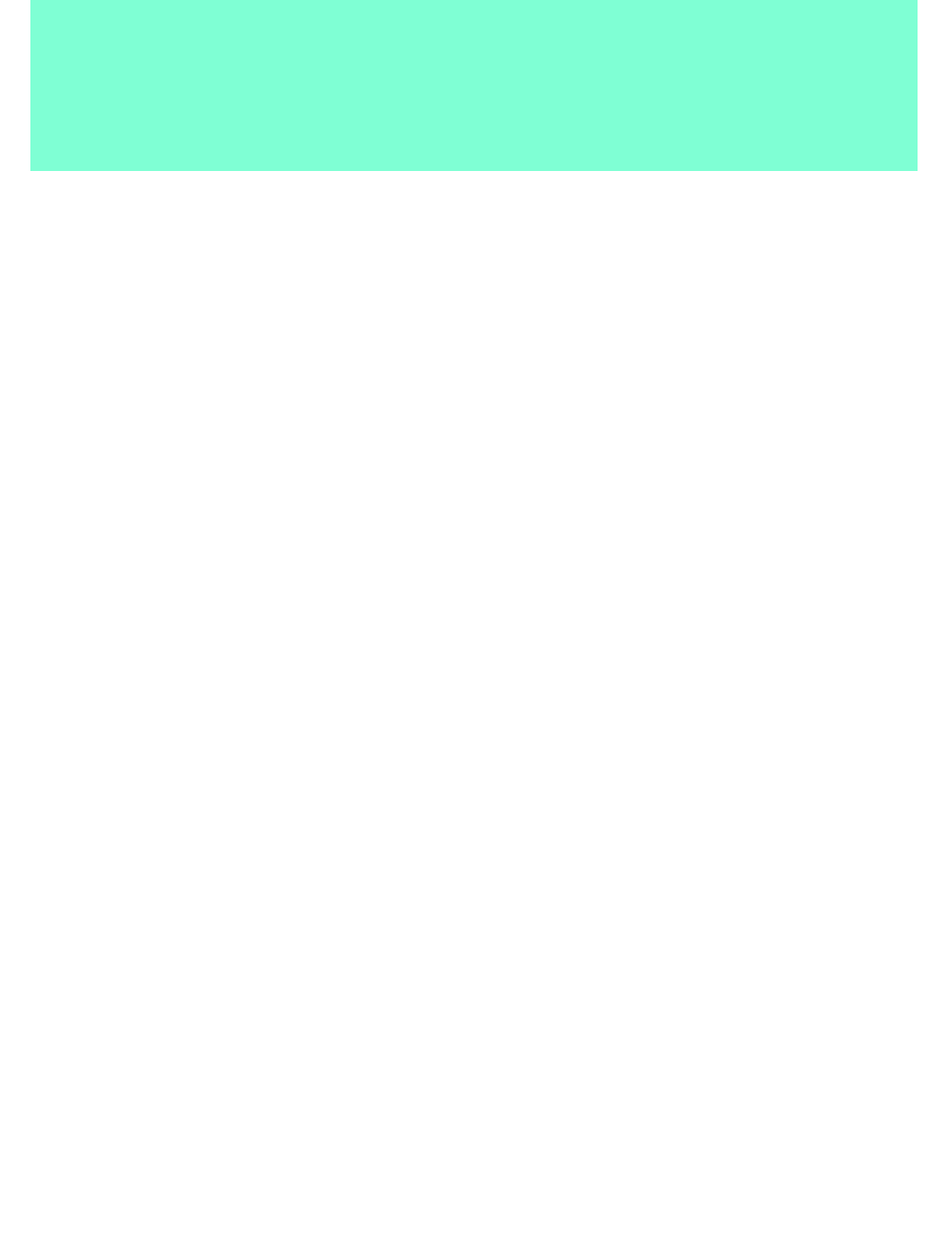
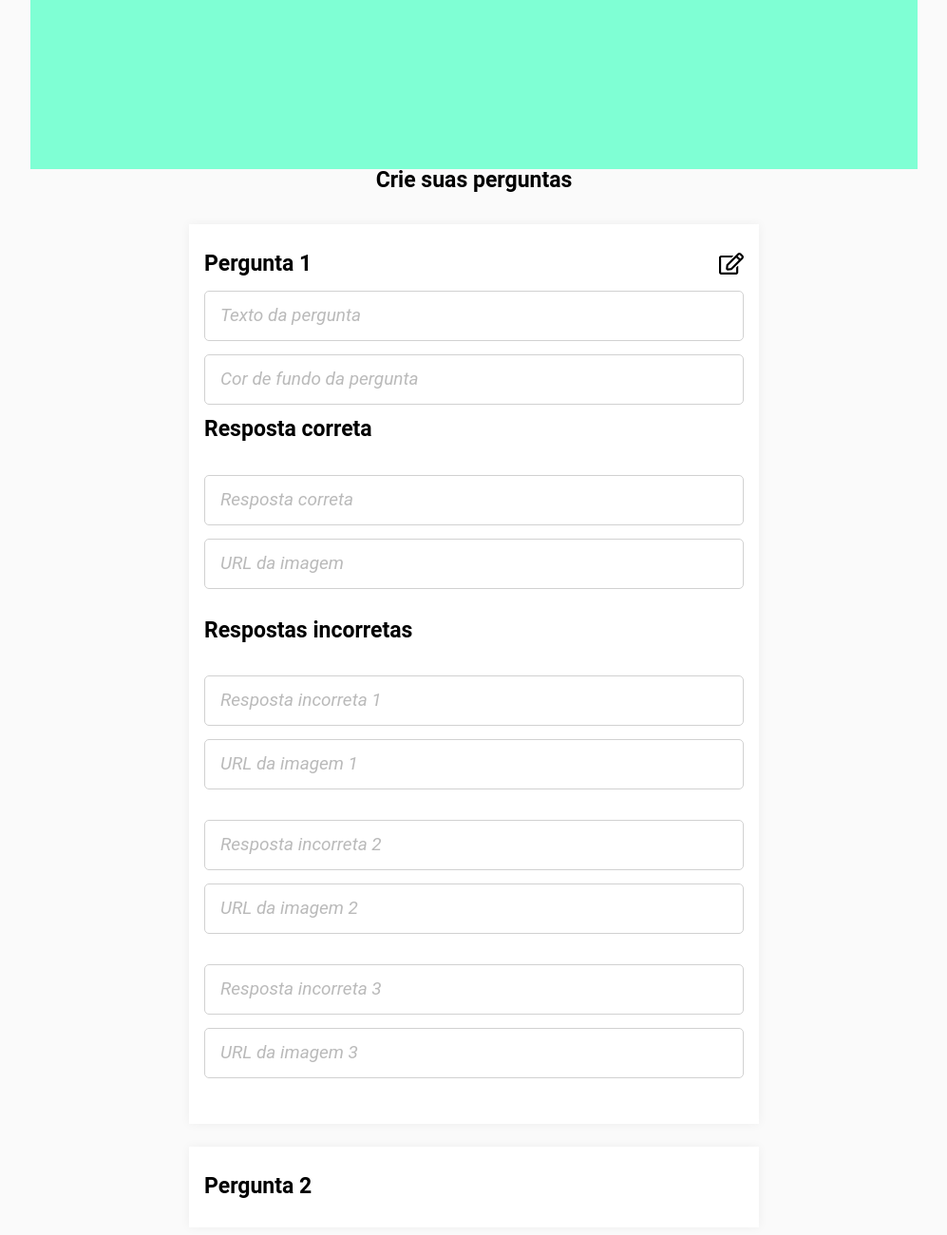
Before and after one commit to levymc/projeto6-buzzquizz, a plain HTML site: page index.html in a window 1280 px wide. Shown: the part 1176-2476 px from the top of the page at 95% size, without its empty margins (141-1138 px from the left). Before the commit the page ends 1356 px from the top, so only its background shows below. Drawn offline with nearby package versions, Linux system fonts and the light colour scheme.

Commit message:
perguntas criacao: html e estilo

```diff
--- a/index.html
+++ b/index.html
@@ -36,9 +36,79 @@
             </div>
         </div>
 
-        <script type="module" src="https://unpkg.com/ionicons@5.5.2/dist/ionicons/ionicons.esm.js"></script>
-        <script src="https://cdn.jsdelivr.net/npm/axios/dist/axios.min.js"></script>
-        <script src="./script.js"></script>
+        <div class="tela3">
+            <div class="criacao-infos">
+            </div>
+            <div class="criacao-perguntas">
+                <h3>Crie suas perguntas</h3>
+                <div class="tela-preencher-perguntas">
+                    <div class="pergunta expandida">
+                        <div class="nome-pergunta" onclick="expandirPergunta()">
+                            <h3>Pergunta 1</h3>
+                            <img src="./img/editarpergunta.svg" alt="editar pergunta">
+                        </div>
+
+                        <div class="conteudo-pergunta">
+                            <input type="text" id="titulo" placeholder="Texto da pergunta">
+                            <input type="text" id="cor" placeholder="Cor de fundo da pergunta">
+
+                            <h3>Resposta correta</h3>
+
+                            <input type="text" id="resposta-correta" placeholder="Resposta correta">
+                            <input type="url" id="link-correta" placeholder="URL da imagem">
+
+                            <h3>Respostas incorretas</h3>
+
+                            <input type="text" id="resposta1" placeholder="Resposta incorreta 1">
+                            <input type="url" id="link1" placeholder="URL da imagem 1">
+
+                            <input type="text" id="resposta2" placeholder="Resposta incorreta 2">
+                            <input type="url" id="link2" placeholder="URL da imagem 2">
+
+                            <input type="text" id="resposta3" placeholder="Resposta incorreta 3">
+                            <input type="url" id="link3" placeholder="URL da imagem 3">
+                        </div>
+                    </div>
+
+                    <div class="pergunta escondida">
+                        <div class="nome-pergunta" onclick="expandirPergunta()">
+                            <h3>Pergunta 2</h3>
+                            <img src="./img/editarpergunta.svg" alt="editar pergunta">
+                        </div>
+
+                        <div class="conteudo-pergunta">
+                            <input type="text" id="titulo" placeholder="Texto da pergunta">
+                            <input type="text" id="cor" placeholder="Cor de fundo da pergunta">
+
+                            <h3>Resposta correta</h3>
+
+                            <input type="text" id="resposta-correta" placeholder="Resposta correta">
+                            <input type="url" id="link-correta" placeholder="URL da imagem">
+
+                            <h3>Respostas incorretas</h3>
+
+                            <input type="text" id="resposta1" placeholder="Resposta incorreta 1">
+                            <input type="url" id="link1" placeholder="URL da imagem 1">
+
+                            <input type="text" id="resposta2" placeholder="Resposta incorreta 2">
+                            <input type="url" id="link2" placeholder="URL da imagem 2">
+
+                            <input type="text" id="resposta3" placeholder="Resposta incorreta 3">
+                            <input type="url" id="link3" placeholder="URL da imagem 3">
+                        </div>
+                    </div>
+
+                </div>
+            </div>
+            <div class="criacao-niveis">
+            </div>
+            <div class="criacao-sucesso">
+            </div>
+        </div>
     </main>
+
+    <script type="module" src="https://unpkg.com/ionicons@5.5.2/dist/ionicons/ionicons.esm.js"></script>
+    <script src="https://cdn.jsdelivr.net/npm/axios/dist/axios.min.js"></script>
+    <script src="./script.js"></script>
 </body>
 </html>
--- a/script.js
+++ b/script.js
@@ -1 +1,8 @@
 axios.defaults.headers.common['Authorization'] = 'seuTokenDeAcessoNoHUB';
+
+function expandirPergunta(){
+    //quando clica na div .nome-pergunta
+    //adiciona a classe expandida e remove a classe escondida
+    //usar o toggle
+    //o primeiro elemento da div deve começar com a classe expandida
+}
--- a/styles/style.css
+++ b/styles/style.css
@@ -4,10 +4,17 @@
     font-family: "Roboto", sans-serif;
     font-size: 16px;
     user-select: none;
+    box-sizing: border-box;
 }
 main{
     display: flex;
     flex-direction: column;
+    background-color: #FAFAFA;
+}
+h3{
+    font-weight: 700;
+    font-size: 23px;
+    color: #000;
 }
 
 
@@ -109,3 +116,70 @@ main{
     color: #FFFFFF;
     margin-bottom: 0.2em;
 }
+
+/*TELA 3*/
+.tela3{
+    width: 72.9861111%;
+    margin-left: auto;
+    margin-right: auto;
+    display: flex;
+    flex-direction: column;
+}
+
+.criacao-perguntas{
+    display: flex;
+    flex-direction: column;
+    align-items: center;
+}
+
+.tela-preencher-perguntas{
+    margin-top: 2.2em;
+}
+.pergunta{
+    width: 600px;
+    display: flex;
+    flex-direction: column;
+    align-items: stretch;
+    background-color: #FFFFFF;
+    box-shadow: 0px 0px 10px rgba(0, 0, 0, 0.05);
+    padding: 1em;
+    padding-bottom: 1em;
+    padding-top: 1.85em;
+    margin-bottom: 1.5em;
+}
+.expandida{
+
+}
+.escondida .nome-pergunta img{
+    display: none;
+}
+.escondida .conteudo-pergunta{
+    display: none;
+}
+.nome-pergunta{
+    display: flex;
+    justify-content: space-between;
+    margin-bottom: 1em;
+}
+.conteudo-pergunta{
+    display: flex;
+    flex-direction: column;
+}
+.conteudo-pergunta input{
+    border: 1px solid #D1D1D1;
+    border-radius: 5px;
+    padding: 1em;
+    margin-bottom: 0.875em;
+}
+.conteudo-pergunta input::placeholder{
+    font-style: italic;
+    font-weight: 400;
+    font-size: 19px;
+    color: #BABABA;
+}
+.conteudo-pergunta input[type=url]{
+    margin-bottom: 2em;
+}
+.conteudo-pergunta h3{
+    margin-bottom: 1.6em;
+}
```
Also changed, not shown: img/editarpergunta.svg (added).
